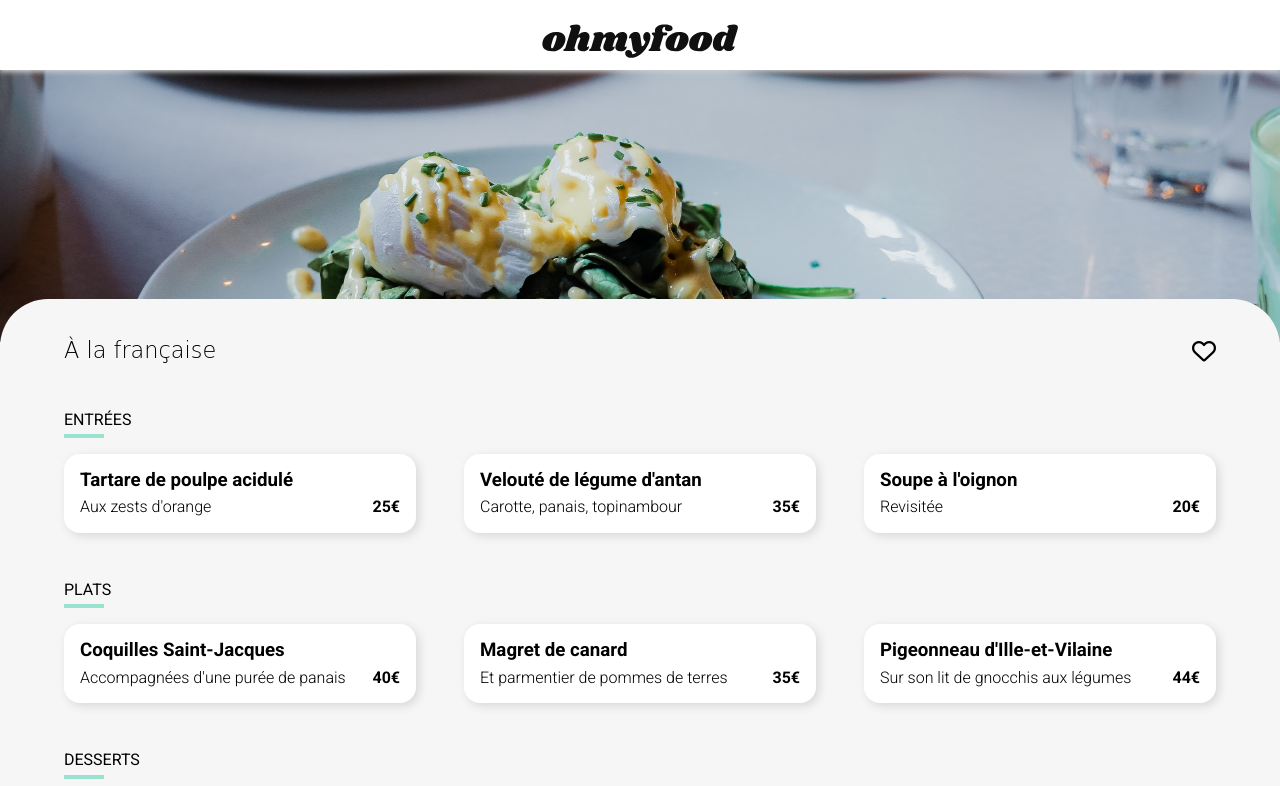
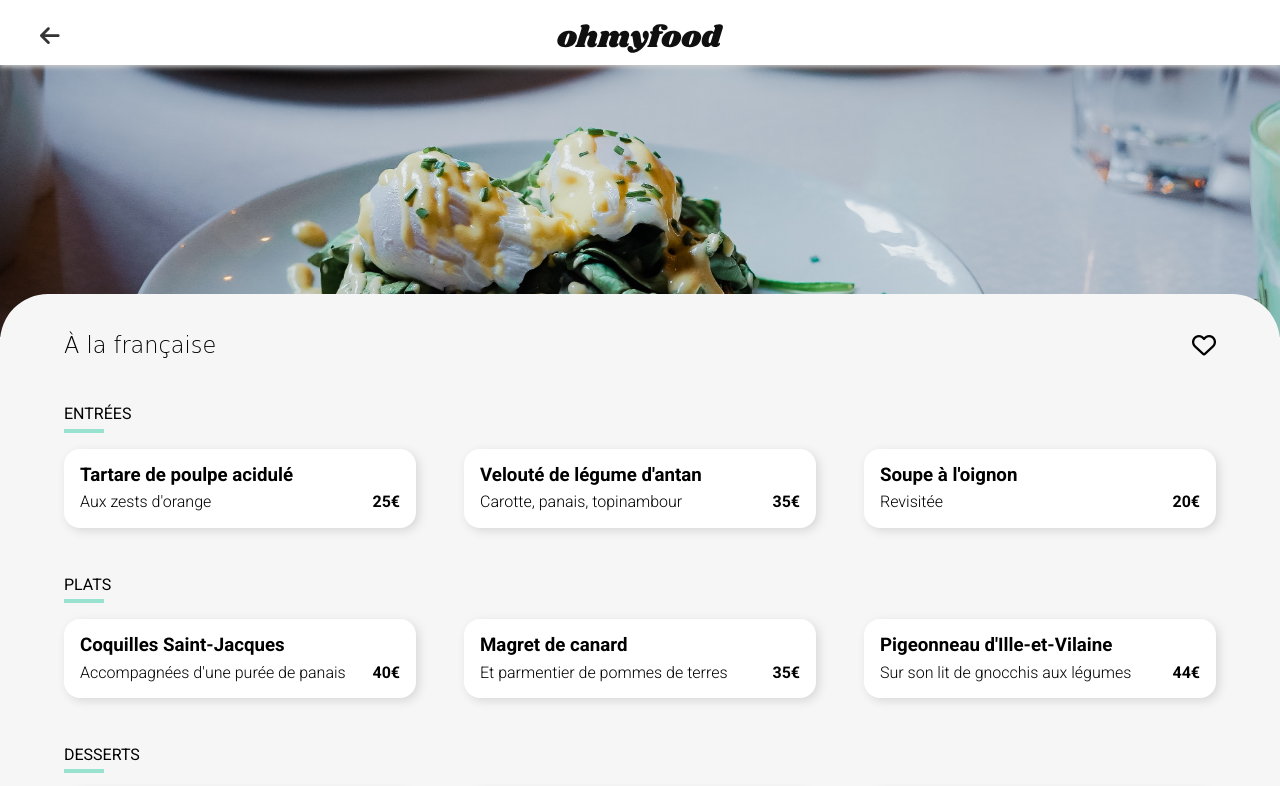
Before and after one commit to Lpiedagnel/Ohmyfood-Animate-a-web-page-with-CSS-animations, a website: page a-la-francaise.html in a window 1280 px wide. Shown: the top 786 px of the page. Drawn offline with Linux system fonts and the light colour scheme; a web font is replaced by a local one.

Commit message:
Add arrow return on header

```diff
--- a/a-la-francaise.html
+++ b/a-la-francaise.html
@@ -10,9 +10,14 @@
 <body>
     <!-- HEADER -->
     <header class="header">
-        <a href="index.html" class="header__link">
-            <img src="img/logo/ohmyfood@2x.svg" alt="Logo Ohmyfood" class="header__logo">
-        </a>
+        <div class="header__container">
+            <a href="index.html" class="header__return">
+                <i class="fa-solid fa-arrow-left header__icon"></i>
+            </a>
+            <a href="index.html" class="header__brand">
+                <img src="img/logo/ohmyfood@2x.svg" alt="Logo Ohmyfood" class="header__logo">
+            </a>
+        </div>
     </header>
     <!-- RESTAURANT BACKGROUND -->
     <img src="img/restaurants/toa-heftiba-DQKerTsQwi0-unsplash.jpg" alt="Image A la française" class="menu__background">
--- a/sass/layout/_header.scss
+++ b/sass/layout/_header.scss
@@ -1,11 +1,31 @@
-// -----------------------------------------------------------------------------
-// This file contains all styles related to the header of the site/application.
-// -----------------------------------------------------------------------------
+/* HEADER  */
 
-header {
+.header {
     display: flex;
     justify-content: center;
     padding: $little-padding;
     position: relative;
     box-shadow: 0px 2px 5px lighten($dark, 60% );
+
+    &__container {
+        display: flex;
+        align-items: center;
+        width: 100%;
+        @include max-width;
+    }
+
+    &__brand {
+        margin: auto;
+    }
+
+    &__logo {
+        height: 1.8rem;
+    }
+
+    &__return {
+        position: fixed;
+        color: $dark;
+        top: 1.5rem;
+        font-size: 1.4rem;
+    }
 }
```
Also changed, not shown: css/style.css, 1 other file.
